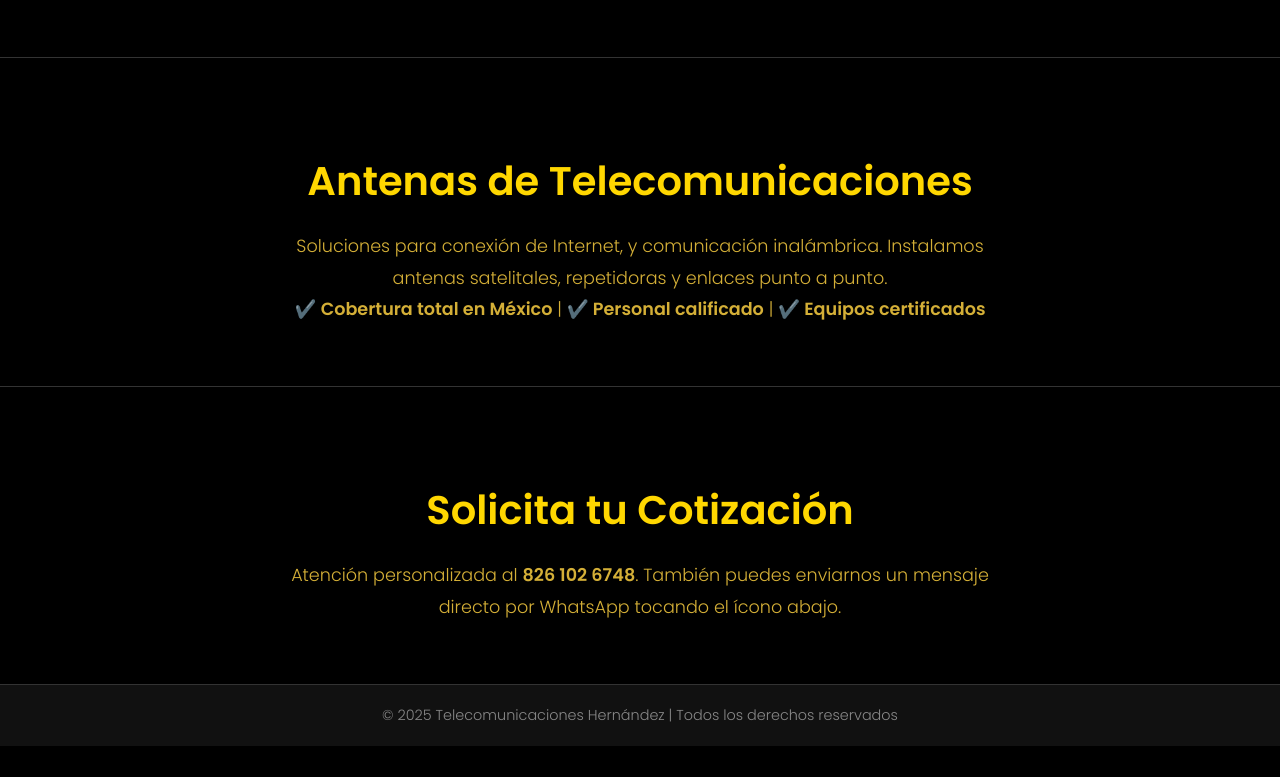
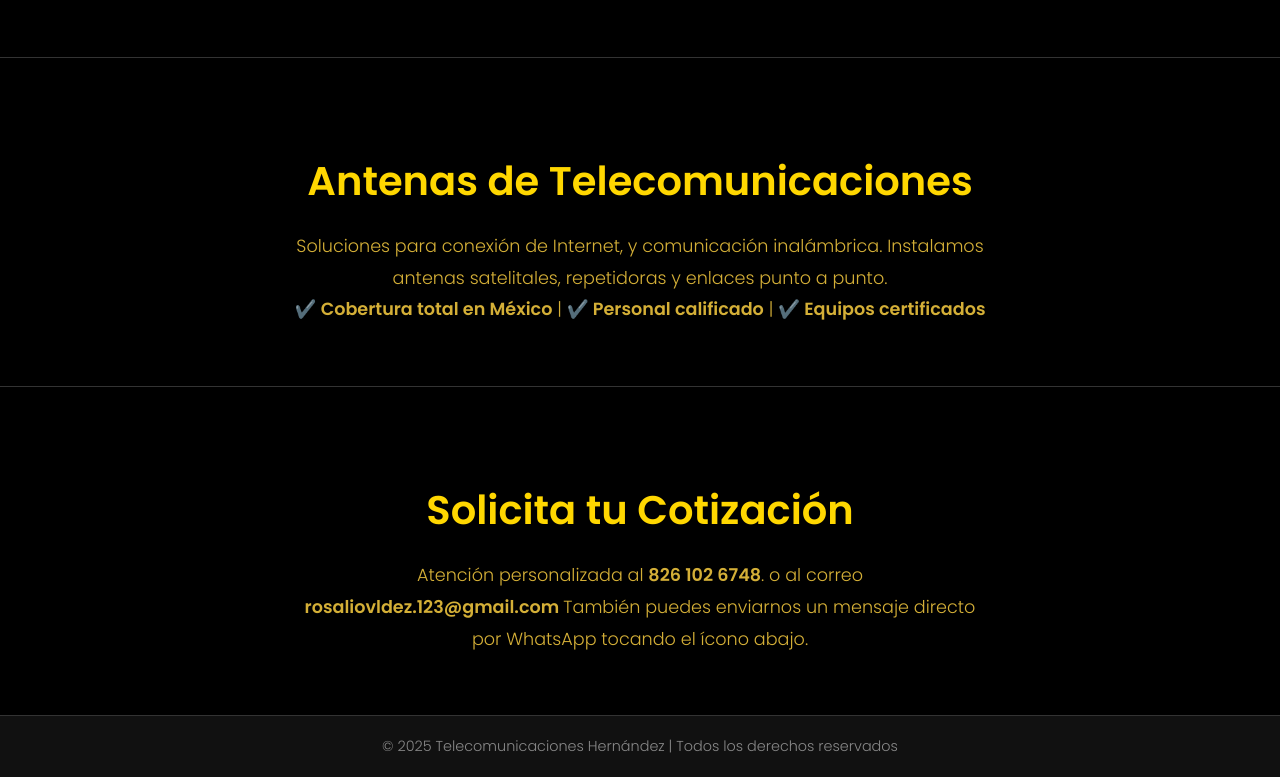
Before and after one commit to DESTRUCTORH09/telecomicaciones-hernandez, a plain HTML site: page index.html in a window 1280 px wide. Shown: the part 854-1631 px from the top of the page. Before the commit the page ends 1600 px from the top, so only its background shows below. Drawn offline with Linux system fonts and the light colour scheme.

Commit message:
Update index.html

```diff
--- a/index.html
+++ b/index.html
@@ -108,7 +108,7 @@
   <section id="cotizaciones">
     <h2>Solicita tu Cotización</h2>
     <p>Atención personalizada al <strong>826 102 6748</strong>.
-    También puedes enviarnos un mensaje directo por WhatsApp tocando el ícono abajo.</p>
+    o al correo <strong>rosaliovldez.123@gmail.com </strong>También puedes enviarnos un mensaje directo por WhatsApp tocando el ícono abajo.</p>
   </section>
 
   <footer>
```
